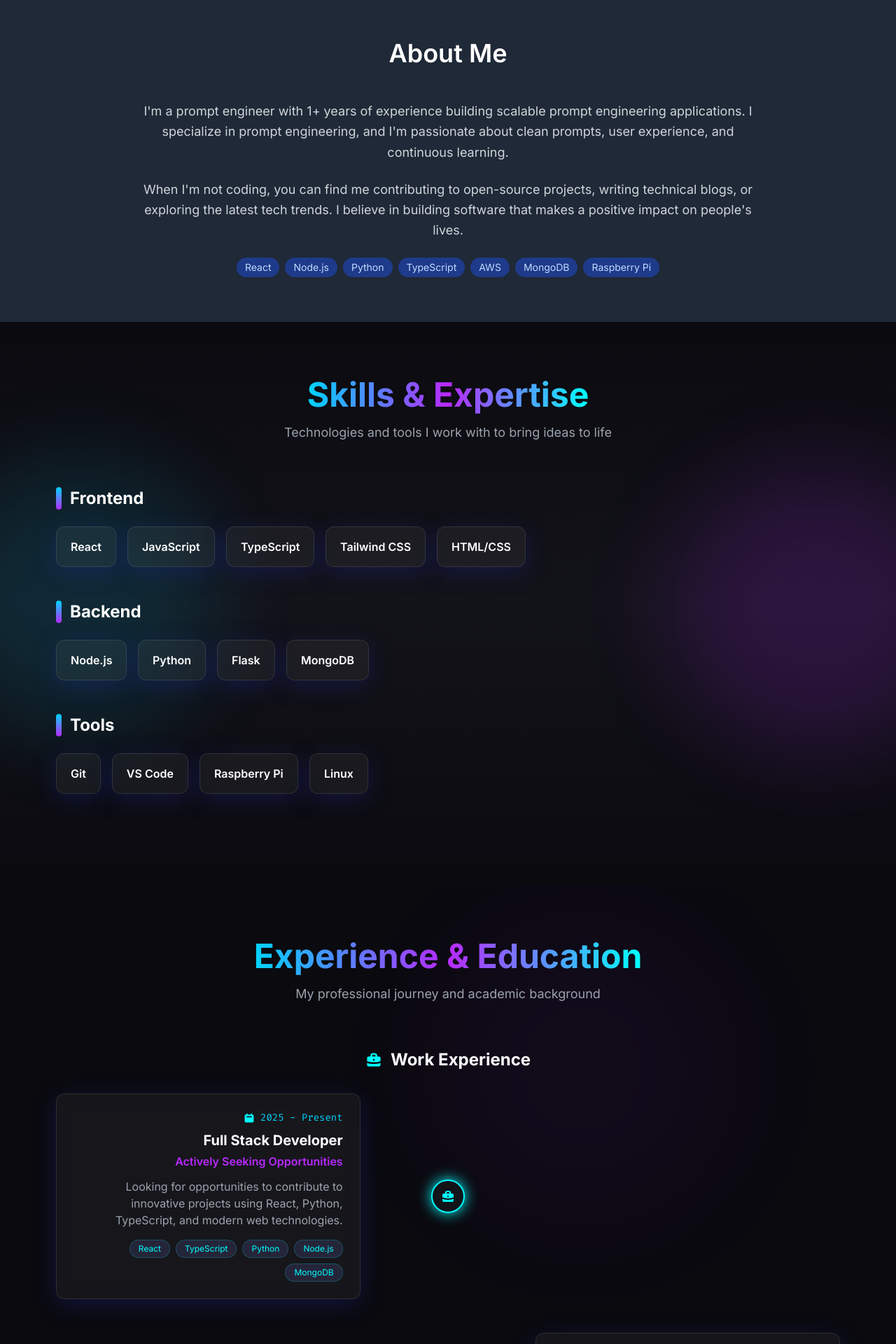
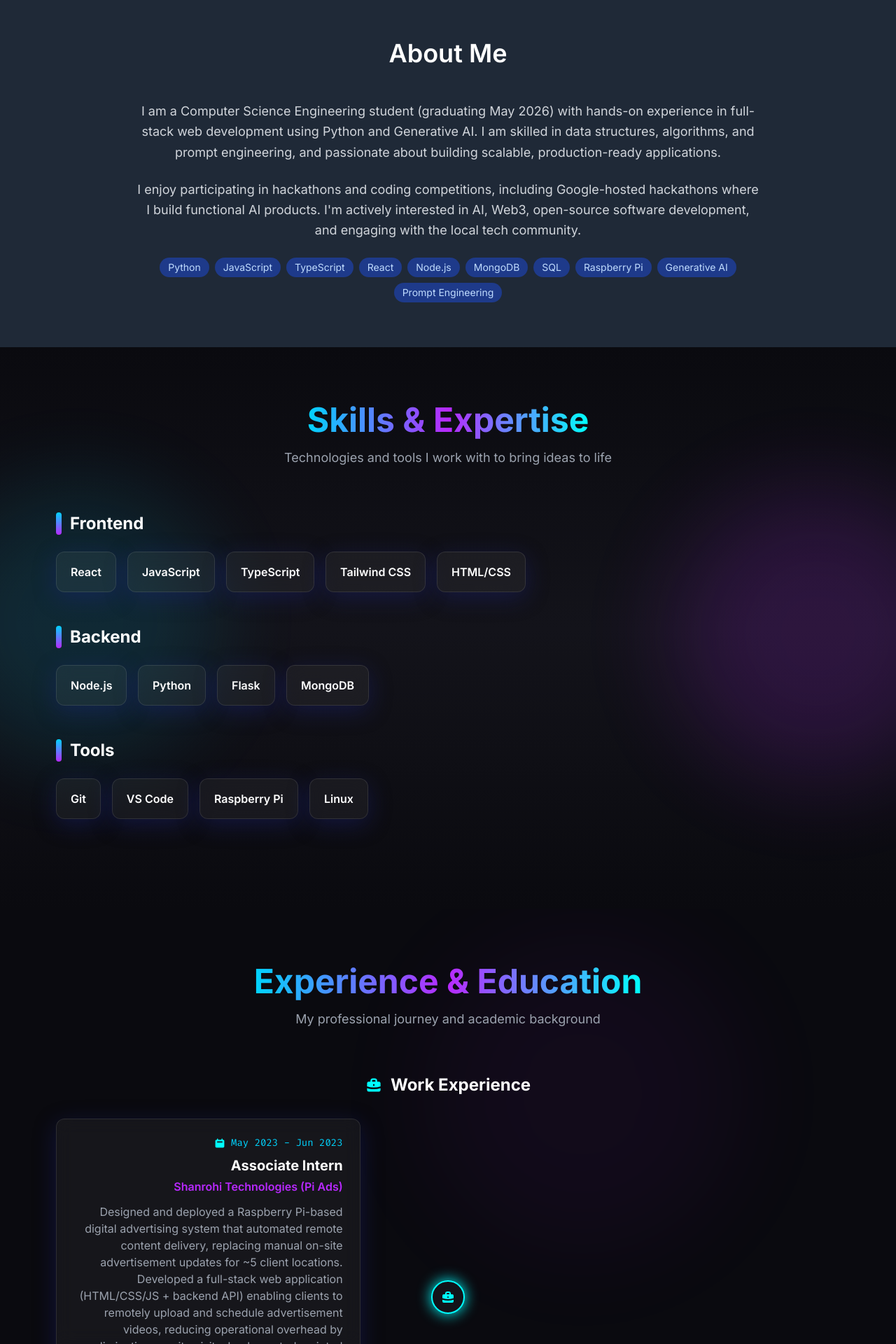
Before and after one commit to yogeshmagatam/portfolio-website, a React (Vite) app in the folder frontend/: page / in a window 1280 px wide. Shown: the part 880-2800 px from the top of the page at 70% size. Built offline with nearby package versions, Linux system fonts and the light colour scheme.

Commit message:
Done some Changes

```diff
--- a/frontend/src/components/Footer.jsx
+++ b/frontend/src/components/Footer.jsx
@@ -15,7 +15,7 @@ const Footer = () => {
               M Yogesh Vishwanath
             </h3>
             <p className="text-gray-400 mb-4">
-              AI Prompt Engineer passionate about creating meaningful digital experiences.
+              Software Developer & Prompt Engineer passionate about creating meaningful digital experiences.
             </p>
             <div className="flex space-x-4">
               <a
@@ -26,7 +26,7 @@ const Footer = () => {
                 <FaGithub size={20} />
               </a>
               <a
-                href="https://linkedin.com/in/yogeshmagatam"
+                href="https://linkedin.com/in/magatam-yogesh"
                 className="text-gray-400 hover:text-white transition-colors"
                 aria-label="LinkedIn"
               >
--- a/frontend/src/components/Timeline.jsx
+++ b/frontend/src/components/Timeline.jsx
@@ -27,6 +27,12 @@ const TimelineItem = ({ data, index, type }) => {
           <h3 className="text-xl font-bold text-white mb-1">{data.title}</h3>
           <h4 className="text-neon-purple font-semibold mb-3">{data.organization}</h4>
           <p className="text-gray-400 mb-4">{data.description}</p>
+          {data.gpa && (
+            <div className={`mb-4 flex items-center gap-1 ${isLeft ? 'md:justify-end' : 'md:justify-start'}`}>
+              <span className="text-xs text-gray-500 font-mono">GPA:</span>
+              <span className="text-sm text-neon-cyan font-bold font-mono">{data.gpa}</span>
+            </div>
+          )}
           {data.technologies && (
             <div className={`flex flex-wrap gap-2 ${isLeft ? 'md:justify-end' : 'md:justify-start'}`}>
               {data.technologies.map((tech) => (
@@ -65,46 +71,35 @@ const TimelineItem = ({ data, index, type }) => {
 const Timeline = () => {
   const experiences = [
     {
-      period: '2025 - Present',
-      title: 'Full Stack Developer',
-      organization: 'Actively Seeking Opportunities',
-      description: 'Looking for opportunities to contribute to innovative projects using React, Python, TypeScript, and modern web technologies.',
-      technologies: ['React', 'TypeScript', 'Python', 'Node.js', 'MongoDB']
-    },
-    {
-      period: '2024 - 2025',
-      title: 'Freelance Developer',
-      organization: 'Self-Employed',
-      description: 'Built custom web applications for clients, including voting systems, chatbots, and certificate management platforms.',
-      technologies: ['JavaScript', 'Flask', 'MongoDB', 'AI/ML']
-    },
-    {
-      period: '2022 - 2024',
-      title: 'Project Developer',
-      organization: 'Academic Projects',
-      description: 'Developed multiple projects including Digital Certificate Management System, AI Career Advisor Chatbot, and IoT solutions with Raspberry Pi.',
-      technologies: ['Python', 'React', 'Flask', 'Raspberry Pi']
+      period: 'May 2023 - Jun 2023',
+      title: 'Associate Intern',
+      organization: 'Shanrohi Technologies (Pi Ads)',
+      description: 'Designed and deployed a Raspberry Pi-based digital advertising system that automated remote content delivery, replacing manual on-site advertisement updates for ~5 client locations. Developed a full-stack web application (HTML/CSS/JS + backend API) enabling clients to remotely upload and schedule advertisement videos, reducing operational overhead by eliminating on-site visits. Implemented scripted content scheduling logic that improved system automation and allowed unattended 24/7 ad rotation across deployed devices.',
+      technologies: ['Raspberry Pi', 'Python', 'Flask', 'JavaScript', 'HTML/CSS', 'Linux']
     }
   ];
 
   const education = [
     {
       period: '2022 - 2026',
-      title: 'Bachelor of Technology',
-      organization: 'Computer Science Engineering',
-      description: 'Focused on software development, data structures, algorithms, and modern web technologies.',
+      title: 'B. Tech in Computer Science & Engineering',
+      organization: 'Holy Mary Institute of Technology and Science, Telangana',
+      description: 'Focused on software development, data structures, algorithms, and prompt engineering.',
+      gpa: '7.0'
     },
     {
       period: '2020 - 2022',
-      title: 'Intermediate',
-      organization: 'Secondary Education',
-      description: 'Completed with distinction in Mathematics, Physics, and Computer Science.',
+      title: 'Intermediate (MPC)',
+      organization: 'Narayana Junior College, Telangana',
+      description: 'Mathematics, Physics, Chemistry stream.',
+      gpa: '6.9'
     },
     {
       period: '2015 - 2020',
-      title: 'High School',
-      organization: 'Secondary School',
-      description: 'Completed foundational education with focus on Science and Mathematics.',
+      title: 'High School (SSC)',
+      organization: 'New Little Lilly High School, Telangana',
+      description: 'Secondary School Certificate foundational studies.',
+      gpa: '9.2'
     }
   ];
 
--- a/frontend/src/pages/Contact.jsx
+++ b/frontend/src/pages/Contact.jsx
@@ -91,9 +91,9 @@ const Contact = () => {
   ];
 
   const socialLinks = [
-    { icon: FaGithub, label: 'GitHub', href: 'https://github.com/johndoe' },
-    { icon: FaLinkedin, label: 'LinkedIn', href: 'https://linkedin.com/in/johndoe' },
-    { icon: FaTwitter, label: 'Twitter', href: 'https://twitter.com/johndoe' }
+    { icon: FaGithub, label: 'GitHub', href: 'https://github.com/yogeshmagatam' },
+    { icon: FaLinkedin, label: 'LinkedIn', href: 'https://linkedin.com/in/magatam-yogesh' },
+    { icon: FaTwitter, label: 'Twitter', href: 'https://twitter.com/yogeshmagatam' }
   ];
 
   return (
--- a/frontend/src/pages/Home.jsx
+++ b/frontend/src/pages/Home.jsx
@@ -250,9 +250,9 @@ const Home = () => {
               A passionate{' '}
               <TypingAnimation
                 texts={[
+                  'Software Developer',
                   'AI Prompt Engineer',
                   'Full Stack Developer',
-                  'React Developer',
                   'Problem Solver',
                   'Tech Enthusiast'
                 ]}
@@ -320,7 +320,7 @@ const Home = () => {
             >
               {[
                 { icon: FaGithub, href: "https://github.com/yogeshmagatam", label: "GitHub" },
-                { icon: FaLinkedin, href: "https://linkedin.com/in/yogeshmagatam", label: "LinkedIn" },
+                { icon: FaLinkedin, href: "https://linkedin.com/in/magatam-yogesh", label: "LinkedIn" },
                 { icon: FaTwitter, href: "https://twitter.com/yogeshmagatam", label: "Twitter" }
               ].map((social, index) => (
                 <motion.a
@@ -379,9 +379,7 @@ const Home = () => {
                   whileInView={{ opacity: 1, y: 0 }}
                   transition={{ duration: 0.6 }}
                 >
-                  I'm a prompt engineer with 1+ years of experience building scalable prompt engineering applications.
-                  I specialize in prompt engineering, and I'm passionate about clean prompts,
-                  user experience, and continuous learning.
+                  I am a Computer Science Engineering student (graduating May 2026) with hands-on experience in full-stack web development using Python and Generative AI. I am skilled in data structures, algorithms, and prompt engineering, and passionate about building scalable, production-ready applications.
                 </motion.p>
                 <motion.p
                   className="text-lg text-gray-600 dark:text-gray-300 mb-6 leading-relaxed"
@@ -389,9 +387,7 @@ const Home = () => {
                   whileInView={{ opacity: 1, y: 0 }}
                   transition={{ duration: 0.6, delay: 0.2 }}
                 >
-                  When I'm not coding, you can find me contributing to open-source projects,
-                  writing technical blogs, or exploring the latest tech trends. I believe in
-                  building software that makes a positive impact on people's lives.
+                  I enjoy participating in hackathons and coding competitions, including Google-hosted hackathons where I build functional AI products. I'm actively interested in AI, Web3, open-source software development, and engaging with the local tech community.
                 </motion.p>
                 <motion.div
                   className="flex flex-wrap gap-2 justify-center"
@@ -399,7 +395,7 @@ const Home = () => {
                   whileInView={{ opacity: 1, y: 0 }}
                   transition={{ duration: 0.6, delay: 0.4 }}
                 >
-                  {['React', 'Node.js', 'Python', 'TypeScript', 'AWS', 'MongoDB', 'Raspberry Pi'].map((tech, index) => (
+                  {['Python', 'JavaScript', 'TypeScript', 'React', 'Node.js', 'MongoDB', 'SQL', 'Raspberry Pi', 'Generative AI', 'Prompt Engineering'].map((tech, index) => (
                     <motion.span
                       key={tech}
                       className="px-3 py-1 bg-primary-100 dark:bg-primary-900 text-primary-800 dark:text-primary-200 rounded-full text-sm cursor-pointer"
@@ -454,27 +450,27 @@ const Home = () => {
               {/* Featured projects from GitHub profile */}
               {[
                 {
-                  title: "Online Voting System",
-                  description: "A secure online voting system with authentication, real-time results, and vote verification",
-                  image: "https://images.unsplash.com/photo-1540910419892-4a36d2c3266c?w=400&h=250&fit=crop",
-                  technologies: ["JavaScript", "Node.js", "MongoDB"],
-                  github: "https://github.com/yogeshmagatam/Online-Voting-System",
+                  title: "Digital Certificate Management System",
+                  description: "Led a team to architect and develop a blockchain-based certificate management system, ensuring tamper-proof issuance and storage of digital credentials. Implemented QR code–based certificate verification to enable instant authenticity checks and prevent certificate fraud.",
+                  image: "https://images.unsplash.com/photo-1556742049-0cfed4f6a45d?w=400&h=250&fit=crop",
+                  technologies: ["React.js", "Node.js", "MongoDB", "Blockchain", "QR Code API"],
+                  github: "https://github.com/yogeshmagatam/Digital-Certificate-Management-System",
                   live: "#"
                 },
                 {
-                  title: "AI Career Advisor Chatbot",
-                  description: "An intelligent career guidance chatbot powered by AI for personalized recommendations",
+                  title: "AI Career Guidance Chatbot",
+                  description: "Built an AI-powered career advisory chatbot that delivers personalized skill recommendations and career roadmaps based on user input. Leveraged LLM APIs and prompt engineering techniques to generate context-aware, actionable career guidance.",
                   image: "https://images.unsplash.com/photo-1531746790731-6c087fecd65a?w=400&h=250&fit=crop",
-                  technologies: ["TypeScript", "AI/ML", "React"],
+                  technologies: ["Python", "LLM APIs", "Prompt Engineering", "REST APIs"],
                   github: "https://github.com/yogeshmagatam/AI-Career-Advisor-Chatbot",
                   live: "#"
                 },
                 {
-                  title: "Digital Certificate Management",
-                  description: "Comprehensive certificate system with generation, validation, and verification features",
-                  image: "https://images.unsplash.com/photo-1556742049-0cfed4f6a45d?w=400&h=250&fit=crop",
-                  technologies: ["Python", "Flask", "MongoDB"],
-                  github: "https://github.com/yogeshmagatam/Digital-Certificate-Management-System",
+                  title: "Personal Portfolio Website",
+                  description: "Designed and developed a fully responsive portfolio website using HTML5, CSS3, and vanilla JavaScript, showcasing projects, skills, and achievements.",
+                  image: "https://images.unsplash.com/photo-1504608524841-42fe6f032b4b?w=400&h=250&fit=crop",
+                  technologies: ["HTML5", "CSS3", "JavaScript", "React"],
+                  github: "https://github.com/yogeshmagatam/portfolio-website",
                   live: "#"
                 },
               ].map((project, index) => (
--- a/frontend/src/pages/Projects.jsx
+++ b/frontend/src/pages/Projects.jsx
@@ -7,20 +7,20 @@ import { FaGithub } from 'react-icons/fa';
 const staticProjects = [
   {
     id: '1',
-    title: 'Online Voting System',
-    description: 'A secure and modern online voting system built with JavaScript. Enables democratic voting processes with user authentication, real-time results, and vote verification features.',
-    technologies: ['JavaScript', 'Node.js', 'MongoDB', 'Express', 'HTML', 'CSS'],
-    image_url: 'https://images.unsplash.com/photo-1540910419892-4a36d2c3266c?w=500&h=300&fit=crop',
-    github_url: 'https://github.com/yogeshmagatam/Online-Voting-System',
+    title: 'Digital Certificate Management System',
+    description: 'Led a team to architect and develop a blockchain-based certificate management system, ensuring tamper-proof issuance and storage of digital credentials. Implemented QR code–based certificate verification to enable instant authenticity checks and prevent certificate fraud. Designed the end-to-end workflow from certificate generation to verification, integrating blockchain immutability with a user-friendly interface.',
+    technologies: ['React.js', 'Node.js', 'MongoDB', 'Blockchain', 'QR Code API'],
+    image_url: 'https://images.unsplash.com/photo-1556742049-0cfed4f6a45d?w=500&h=300&fit=crop',
+    github_url: 'https://github.com/yogeshmagatam/Digital-Certificate-Management-System',
     live_url: '#',
     featured: true,
-    created_at: '2026-01-23'
+    created_at: '2025-10-20'
   },
   {
     id: '2',
-    title: 'AI Career Advisor Chatbot',
-    description: 'An intelligent career guidance chatbot powered by AI. Built with TypeScript, it provides personalized career recommendations, skill assessments, and professional development advice.',
-    technologies: ['TypeScript', 'AI/ML', 'React', 'Node.js', 'Natural Language Processing'],
+    title: 'AI Career Guidance Chatbot',
+    description: 'Built an AI-powered career advisory chatbot that delivers personalized skill recommendations and career roadmaps based on user input. Leveraged large language model (LLM) APIs and prompt engineering techniques to generate context-aware, actionable career guidance. Developed and submitted as part of a Google Hackathon, demonstrating ability to deliver an end-to-end AI product under time constraints.',
+    technologies: ['Python', 'LLM APIs (Gemini/OpenAI)', 'Prompt Engineering', 'REST APIs'],
     image_url: 'https://images.unsplash.com/photo-1531746790731-6c087fecd65a?w=500&h=300&fit=crop',
     github_url: 'https://github.com/yogeshmagatam/AI-Career-Advisor-Chatbot',
     live_url: '#',
@@ -29,36 +29,14 @@ const staticProjects = [
   },
   {
     id: '3',
-    title: 'Digital Certificate Management System',
-    description: 'A comprehensive digital certificate management system built with Python and Flask. Features include secure certificate generation, validation, verification, and management with user authentication.',
-    technologies: ['Python', 'Flask', 'MongoDB', 'HTML', 'CSS', 'JavaScript'],
-    image_url: 'https://images.unsplash.com/photo-1556742049-0cfed4f6a45d?w=500&h=300&fit=crop',
-    github_url: 'https://github.com/yogeshmagatam/Digital-Certificate-Management-System',
-    live_url: '#',
-    featured: true,
-    created_at: '2025-10-20'
-  },
-  {
-    id: '4',
-    title: 'Portfolio Website',
-    description: 'A modern, responsive portfolio website built with React and Vite. Features include dark mode, smooth animations, and a beautiful responsive design.',
-    technologies: ['React', 'Python', 'Vite', 'Tailwind CSS', 'Framer Motion'],
+    title: 'Personal Portfolio Website',
+    description: 'Designed and developed a fully responsive portfolio website using HTML5, CSS3, and vanilla JavaScript, showcasing projects, skills, and achievements. Ensured cross-device and cross-browser compatibility with a mobile-first responsive design approach.',
+    technologies: ['HTML5', 'CSS3', 'JavaScript', 'React'],
     image_url: 'https://images.unsplash.com/photo-1504608524841-42fe6f032b4b?w=500&h=300&fit=crop',
     github_url: 'https://github.com/yogeshmagatam/portfolio-website',
     live_url: '#',
-    featured: false,
+    featured: true,
     created_at: '2025-07-31'
-  },
-  {
-    id: '5',
-    title: 'Pi Ads',
-    description: 'An innovative digital signage application using Raspberry Pi. Display ads, announcements, and content on screens with remote management, scheduling, and real-time updates.',
-    technologies: ['Python', 'Raspberry Pi', 'Linux', 'GPIO', 'Flask'],
-    image_url: 'https://images.unsplash.com/photo-1611224923853-80b023f02d71?w=500&h=300&fit=crop',
-    github_url: 'https://github.com/yogeshmagatam/piads',
-    live_url: '#',
-    featured: false,
-    created_at: '2025-06-18'
   }
 ];
 
```
Also changed, not shown: 2 other files (tests, documents, lock files or other folders).
